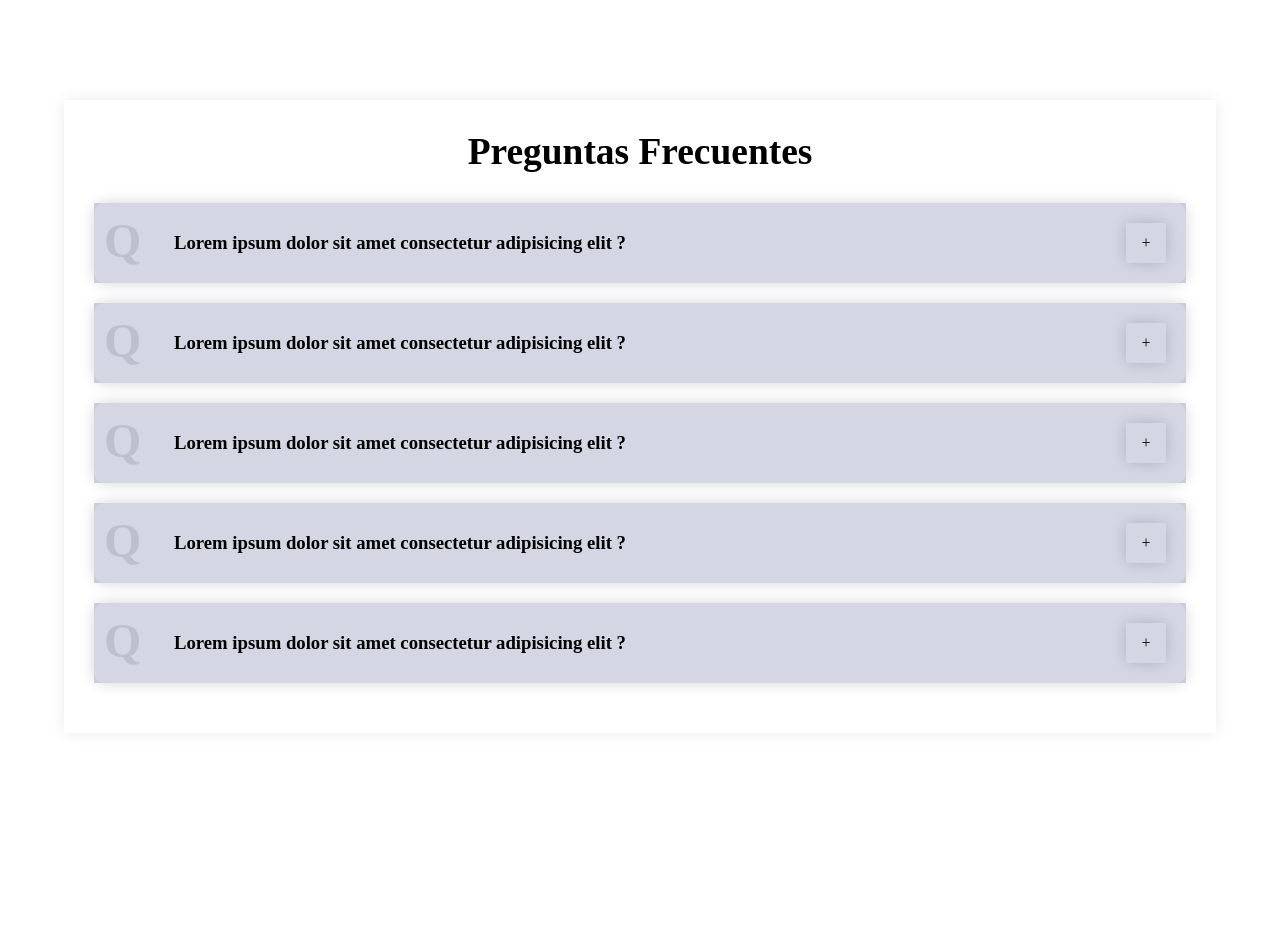
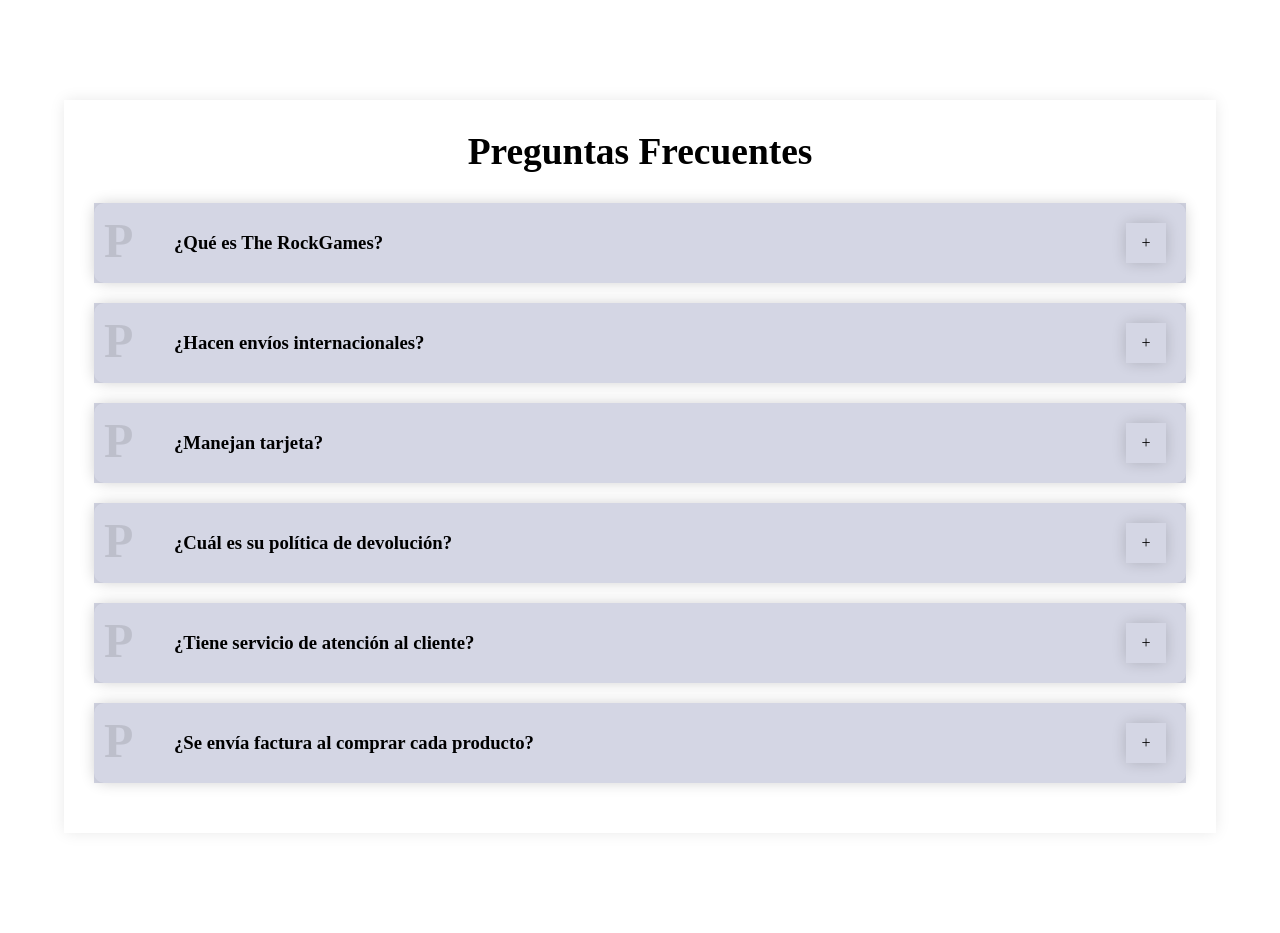
Before and after one commit to AlexFlores6651/Avance_Proyecto, a PHP site: page /html/ayuda.html in a window 1280 px wide. Before the commit the page ends 687 px from the top, so only its background shows below. Run offline with PHP 8.4, Linux system fonts and the light colour scheme.

Commit message:
soporte y ayuda

```diff
--- a/css/style.css
+++ b/css/style.css
@@ -1,4 +1,4 @@
-* {
+*{
     padding: 0;
     margin: 0;
     box-sizing: border-box;
--- a/html/ayuda.html
+++ b/html/ayuda.html
@@ -5,7 +5,7 @@
     <meta http-equiv="X-UA-Compatible" content="IE=edge">
     <meta name="viewport" content="width=device-width, initial-scale=1.0">
     <title>Preguntas frecuentes</title>
-    <link rel="stylesheet" href="/css/style.css">
+    <link rel="stylesheet" href="../css/style.css">
 </head>
 <body>
 
@@ -18,51 +18,61 @@
 
                 <div class="item-faq">
                     <div class="question">
-                        <h3>Lorem ipsum dolor sit amet consectetur adipisicing elit ? <span>Q</span></h3>
+                        <h3>¿Qué es The RockGames? <span>P</span></h3>
                         <div class="more"><i>+</i></div>
                     </div>
                     <div class="answer">
-                        <p>Lorem, ipsum dolor sit amet consectetur adipisicing elit. Dolores repellat vitae tenetur eos doloremque. Tempora sed ut consequatur laboriosam sit mollitia beatae error, omnis deleniti, earum eius odit. Doloribus, nesciunt.<span>A</span></p>
+                        <p>Somos una tienda online que vende todo lo relacionado a los videojuegos, mangas  y objetos de anime.<span>R</span></p>
                     </div>
                 </div>
 
                 <div class="item-faq">
                     <div class="question">
-                        <h3>Lorem ipsum dolor sit amet consectetur adipisicing elit ? <span>Q</span></h3>
+                        <h3>¿Hacen envíos internacionales? <span>P</span></h3>
                         <div class="more"><i>+</i></div>
                     </div>
                     <div class="answer">
-                        <p>Lorem, ipsum dolor sit amet consectetur adipisicing elit. Dolores repellat vitae tenetur eos doloremque. Tempora sed ut consequatur laboriosam sit mollitia beatae error, omnis deleniti, earum eius odit. Doloribus, nesciunt.<span>A</span></p>
+                        <p>No, solamente hacemos envíos dentro de México<span>R</span></p>
                     </div>
                 </div>
 
                 <div class="item-faq">
                     <div class="question">
-                        <h3>Lorem ipsum dolor sit amet consectetur adipisicing elit ? <span>Q</span></h3>
+                        <h3>¿Manejan tarjeta? <span>P</span></h3>
                         <div class="more"><i>+</i></div>
                     </div>
                     <div class="answer">
-                        <p>Lorem, ipsum dolor sit amet consectetur adipisicing elit. Dolores repellat vitae tenetur eos doloremque. Tempora sed ut consequatur laboriosam sit mollitia beatae error, omnis deleniti, earum eius odit. Doloribus, nesciunt.<span>A</span></p>
+                        <p>Claro, los métodos de pago con los que contamos son tarjeta de crédito, Paypal y transferencia.<span>R</span></p>
                     </div>
                 </div>
 
                 <div class="item-faq">
                     <div class="question">
-                        <h3>Lorem ipsum dolor sit amet consectetur adipisicing elit ? <span>Q</span></h3>
+                        <h3>¿Cuál es su política de devolución? <span>P</span></h3>
                         <div class="more"><i>+</i></div>
                     </div>
                     <div class="answer">
-                        <p>Lorem, ipsum dolor sit amet consectetur adipisicing elit. Dolores repellat vitae tenetur eos doloremque. Tempora sed ut consequatur laboriosam sit mollitia beatae error, omnis deleniti, earum eius odit. Doloribus, nesciunt.<span>A</span></p>
+                        <p>A menos que se indique lo contrario en esta Política, los productos enviados por the RockGames, incluidos los productos de Remates de almacén, pueden devolverse dentro de los 30 días posteriores a la fecha de entrega en la mayoría de los casos. Los productos se deberán devolver en el mismo estado en el que se recibieron. Por lo tanto, los productos nuevos se deben devolver nuevos y completos. Algunos productos tienen diferentes políticas o requisitos. Cuando devuelves un producto, aceptas el reembolso y la forma en que este se emite pueden variar de acuerdo con el estado del producto, el tiempo que lo tuviste y la forma en que se compró. Si devuelves un producto diferente o uno que esté en un estado diferente a como lo enviamos, no podremos procesar tu reembolso.<span>R</span></p>
                     </div>
                 </div>
 
                 <div class="item-faq">
                     <div class="question">
-                        <h3>Lorem ipsum dolor sit amet consectetur adipisicing elit ? <span>Q</span></h3>
+                        <h3>¿Tiene servicio de atención al cliente?<span>P</span></h3>
                         <div class="more"><i>+</i></div>
                     </div>
                     <div class="answer">
-                        <p>Lorem, ipsum dolor sit amet consectetur adipisicing elit. Dolores repellat vitae tenetur eos doloremque. Tempora sed ut consequatur laboriosam sit mollitia beatae error, omnis deleniti, earum eius odit. Doloribus, nesciunt.<span>A</span></p>
+                        <p>Así es, the RockGames dispone de servicio de atención al cliente en su página web, habiendo un apartado de "contáctanos" para que el usuario pueda escribirnos al correo ya sea para decirnos alguna sugerencia, duda o recomendaciones.<span>R</span></p>
+                    </div>
+                </div>
+
+                <div class="item-faq">
+                    <div class="question">
+                        <h3>¿Se envía factura al comprar cada producto? <span>P</span></h3>
+                        <div class="more"><i>+</i></div>
+                    </div>
+                    <div class="answer">
+                        <p>Si, en cuanto se termine de comprar se entrega la nota del comprador, donde se puede observar el costo de cada producto, los gastos de envío, impuestos y su total.<span>R</span></p>
                     </div>
                 </div>
 
@@ -70,6 +80,6 @@
         </div>
     </div>
 
-    <script src="/javascript/scripts.js"></script>
+    <script src="../javascript/scripts.js"></script>
 </body>
 </html>
```
